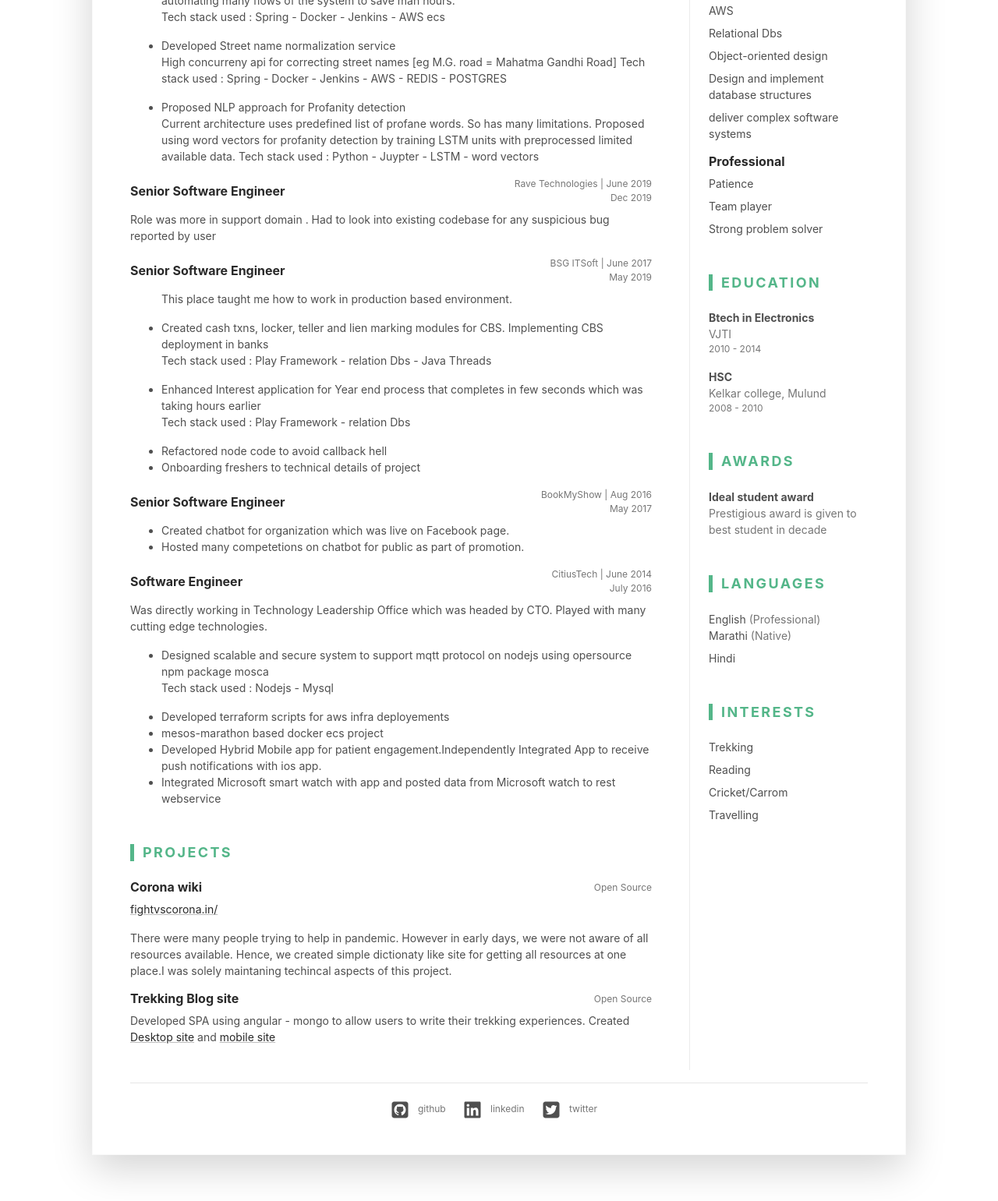
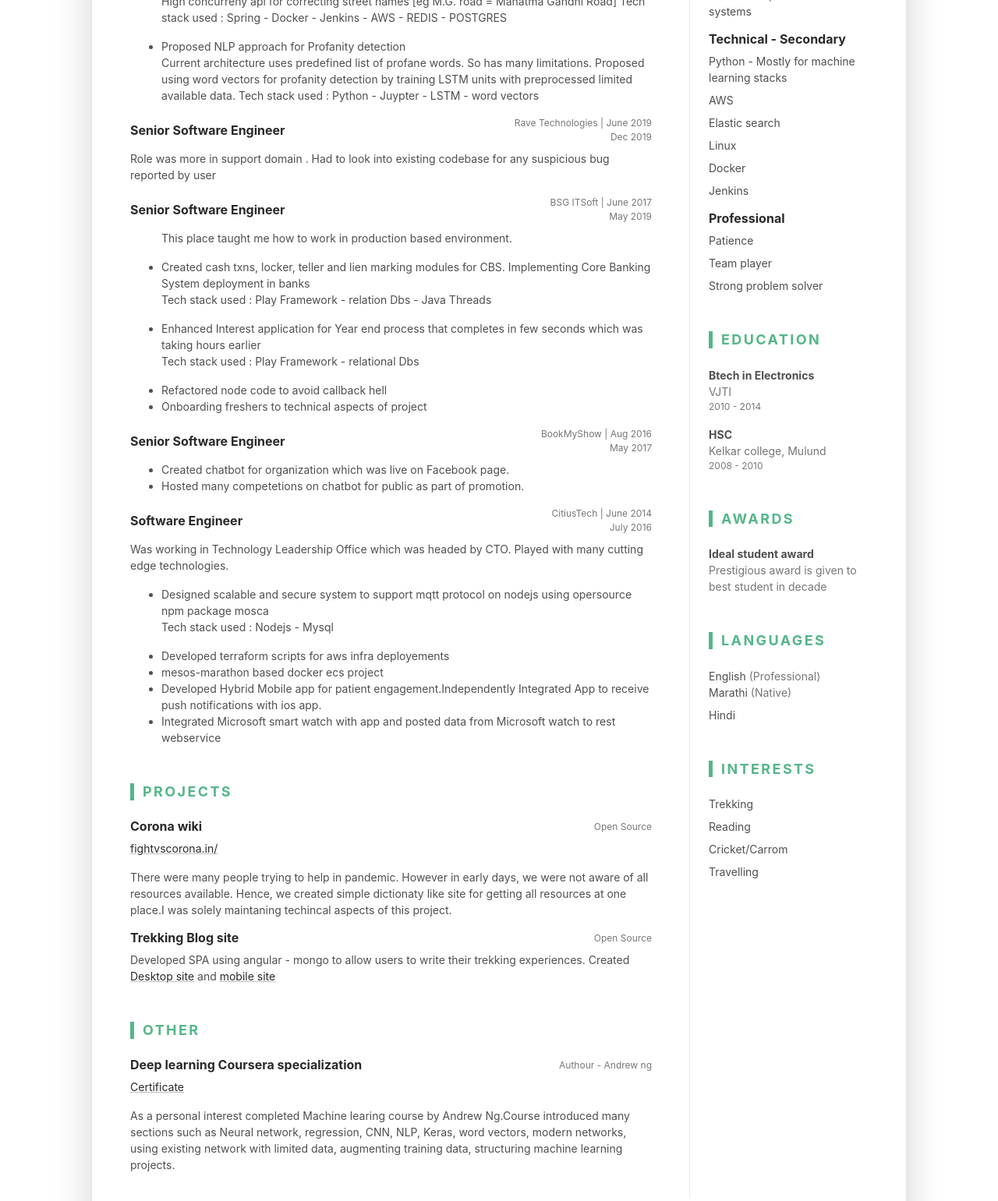
Before and after one commit to chetan-acharekar/chetan-acharekar.github.io, a plain HTML site: page index.html in a window 1280 px wide. Shown: the part 592-2133 px from the top of the page at 78% size. Drawn offline with Linux system fonts and the light colour scheme.

Commit message:
updated few sections

```diff
--- a/index.html
+++ b/index.html
@@ -56,7 +56,7 @@
 				<div class="resume-intro py-3">
 					<div class="media flex-column flex-md-row align-items-center">
 						<img class="resume-profile-image mb-3 mb-md-0 mr-md-5 ml-md-0 rounded mx-auto"
-							src="assets/images/resume-profile.png" alt="image">
+							src="assets/images/resume-profile-1.png" alt="image">
 						<div class="media-body text-left">
 							<p class="mb-0">Full stack developer, with strong hands-on expertise on
 								java development.Very much intersted in Nodejs,Python development as well.
@@ -142,7 +142,7 @@
 										<ul class="resume-list">
 											<p>This place taught me how to work in production based environment.</p>
 											<li>Created cash txns, locker, teller and lien marking modules for CBS.
-												Implementing CBS deployment in banks</li>
+												Implementing Core Banking System deployment in banks</li>
 											<p>
 												Tech stack used : Play Framework - relation Dbs - Java Threads
 											</p>
@@ -150,10 +150,10 @@
 												seconds which was taking hours earlier
 											</li>
 											<p>
-												Tech stack used : Play Framework - relation Dbs
+												Tech stack used : Play Framework - relational Dbs
 											</p>
 											<li> Refactored node code to avoid callback hell</li>
-											<li> Onboarding freshers to technical details of project</li>
+											<li> Onboarding freshers to technical aspects of project</li>
 										</ul>
 									</div>
 								</div>
@@ -172,7 +172,7 @@
 										<ul class="resume-list">
 											<li> Created chatbot for organization which was live on Facebook page.
 											</li>
-											<li>Hosted many competetions on chatbot for public as part of promotion.
+											<li> Hosted many competetions on chatbot for public as part of promotion.
 											</li>
 										</ul>
 									</div>
@@ -188,7 +188,7 @@
 
 									</div>
 									<div class="item-content">
-										<p>Was directly working in Technology Leadership Office which was headed by CTO.
+										<p>Was working in Technology Leadership Office which was headed by CTO.
 											Played with many cutting edge technologies.</p>
 										<ul class="resume-list">
 											<li>Designed scalable and secure system to support mqtt protocol on nodejs
@@ -263,22 +263,60 @@
 
 							</section>
 							<!--//project-section-->
+
+							<section class="project-section py-3">
+								<h3 class="text-uppercase resume-section-heading mb-4">Other</h3>
+								<div class="item mb-3">
+									<div class="item-heading row align-items-center mb-2">
+										<h4 class="item-title col-12 col-md-6 col-lg-8 mb-2 mb-md-0">Deep learning
+											Coursera
+											specialization
+										</h4>
+										<div
+											class="item-meta col-12 col-md-6 col-lg-4 text-muted text-left text-md-right">
+											Authour - Andrew ng</div>
+
+									</div>
+									<div class="item-content">
+										<p> <a href="https://www.coursera.org/account/accomplishments/verify/N7WTA72CLV63"
+												class="theme-link">Certificate</a>
+										</p>
+										<p>
+											As a personal interest completed Machine learing course by Andrew Ng.Course
+											introduced many sections such as Neural network, regression, CNN, NLP,
+											Keras, word vectors, modern
+											networks, using existing network with limited data, augmenting training
+											data, structuring
+											machine learning projects.
+										</p>
+
+
+									</div>
+								</div>
+							</section>
 						</div>
 						<!--//resume-main-->
 						<aside class="resume-aside col-12 col-lg-4 col-xl-3 px-lg-4 pb-lg-4">
 							<section class="skills-section py-3">
 								<h3 class="text-uppercase resume-section-heading mb-4">Skills</h3>
 								<div class="item">
-									<h4 class="item-title">Technical</h4>
+									<h4 class="item-title">Technical - Primary</h4>
 									<ul class="list-unstyled resume-skills-list">
 										<li class="mb-2">Java/Spring</li>
 										<li class="mb-2">Node.js</li>
-										<li class="mb-2">Python - Mostly for machine learning stacks</li>
-										<li class="mb-2">AWS</li>
 										<li class="mb-2">Relational Dbs</li>
 										<li class="mb-2">Object-oriented design</li>
 										<li class="mb-2">Design and implement database structures</li>
 										<li>deliver complex software systems</li>
+									</ul>
+									<h4 class="item-title">Technical - Secondary</h4>
+									<ul class="list-unstyled resume-skills-list">
+										<li class="mb-2">Python - Mostly for machine learning stacks</li>
+										<li class="mb-2">AWS</li>
+										<li class="mb-2">Elastic search</li>
+										<li class="mb-2">Linux</li>
+										<li class="mb-2">Docker</li>
+										<li class="mb-2">Jenkins</li>
 									</ul>
 								</div>
 								<!--//item-->
```
Also changed, not shown: assets/images/resume-profile.png (deleted).
